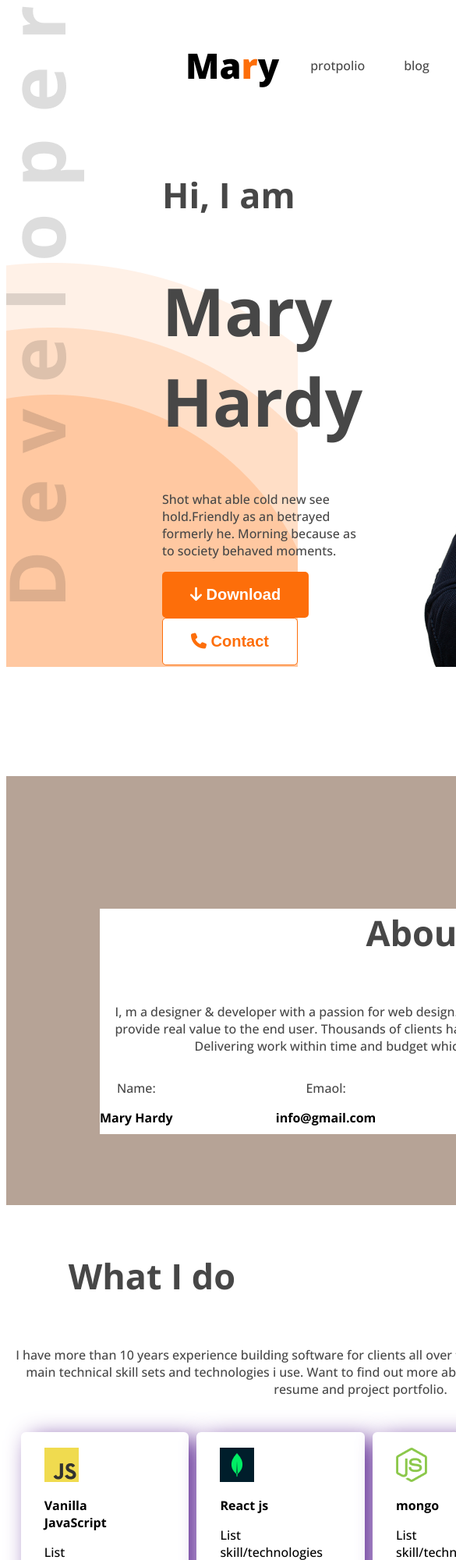
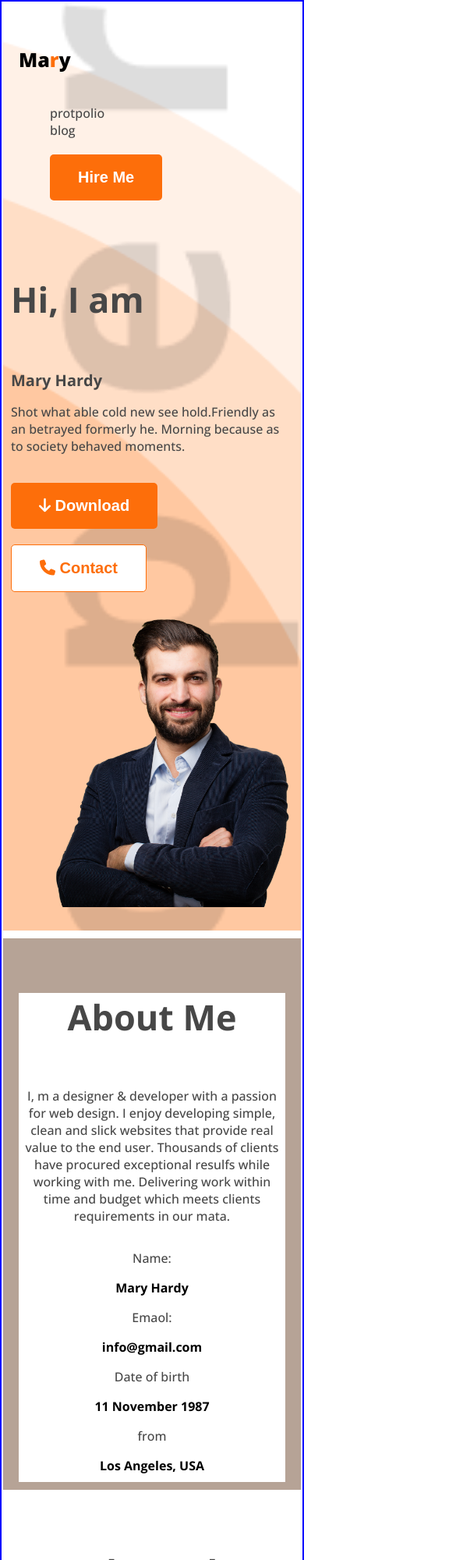
Before and after one commit to mahosin-islam/develop-protpolio, a plain HTML site: page index.html in a window 390 px wide. Shown: the top 2000 px of the page at 78% size, 585 px wide, since content can reach past the window. Drawn offline with nearby package versions, Linux system fonts and the light colour scheme.

Commit message:
add sbout

```diff
--- a/index.html
+++ b/index.html
@@ -12,6 +12,8 @@
 
 <!-- font-wasem-link -->
  <link rel="stylesheet" href="https://cdnjs.cloudflare.com/ajax/libs/font-awesome/6.7.2/css/all.min.css" integrity="sha512-Evv84Mr4kqVGRNSgIGL/F/aIDqQb7xQ2vcrdIwxfjThSH8CSR7PBEakCr51Ck+w+/U6swU2Im1vVX0SVk9ABhg==" crossorigin="anonymous" referrerpolicy="no-referrer" />
+
+ <link rel="stylesheet" href="respons.css">
 </head>
 <body class="open-sans-normal">
               <!-- header-desing -->
@@ -103,8 +105,8 @@
    </div>
  </section>
                   <!-- section-area-4 -->
-    <section class="small">
-          <h4 style="font-size: 35px; font-weight: bold;">A summary of My Resume</h4>
+ <section class="small">
+  <h4 style="font-size: 35px; font-weight: bold;">A summary of My Resume</h4>
     </section>
    <section class="last">
       <div class="left">
--- /dev/null
+++ b/respons.css
@@ -0,0 +1,280 @@
+/* respons.css */
+
+@media  screen and (max-width:420px) {
+  body{
+    margin: 0;
+    padding:2px;
+    border: 2px solid blue;
+
+  }
+.header{
+  background-size: cover;
+  padding: 20px 10px;
+}
+nav{
+  flex-direction: column;
+  align-items: flex-start;
+  padding: 10px;
+}
+h3{
+    font-size: 25px;
+     width: 100%;
+    margin-left: 0;
+}
+.text-primary{
+    color: #FD6E0A;
+}
+nav ul{
+    flex-direction: column;
+    margin-left: 0;
+    align-items: flex-start;
+}
+nav ul li{
+    margin-right:  10px 0;
+
+}
+.dark-2{
+    color: #474747;
+}
+.btn{
+   margin-top: 20px;
+  }
+
+.bannar-dising{
+  flex-direction: column;
+margin: 10px auto;
+}
+.bannar-contain{
+width: 100%;
+
+}
+.bannar-contain h2,h1{
+  font-size: 20px;
+}
+.bannar .pictur{
+  width: 100%;
+  margin-top: 10px;
+  padding-right: 50px;
+}
+
+.contain-1{
+      width: 100%;
+     margin: 10px auto;
+     height: auto;
+     padding: 10px 20px;
+}
+.mother{
+    width: 100%;
+    text-align: center;
+    padding-bottom: 10px;
+  }
+  .child{
+    flex-direction: column;
+
+  }
+  .son{
+    width: 100%;
+  }
+.containar-2{
+    text-align: center;
+    width: 100%;
+    padding: 5px;
+   }
+   .dark3{
+    width: 100%;
+    height: auto;
+    padding: 20px;
+    margin: 10px auto;
+   }
+   .about{
+        width: 100%;
+        margin: 10px auto;
+        flex-direction: column;
+        gap: 10px;
+      }
+.parent{
+
+width: 100%;
+      }
+ .small{
+        width: 100%;
+        height: auto;
+
+      }
+
+.last{
+      width: 100%;
+      flex-direction: column;
+
+    }
+    .colon{
+      width: auto;
+      padding: 10px 20px;
+    }
+    .cover{
+      width: auto;
+    }
+
+  .footer{
+    flex-direction: column;
+    height: auto;
+  }
+  .contol{
+    width: 100%;
+  }
+  .console{
+    width: 100%;
+  }
+      }
+
+
+/*
+@media screen and (max-width: 390px) {
+  body {
+    margin: 0;
+    padding: 0;
+  }
+
+  .header {
+    background-size: cover;
+    padding: 20px 10px;
+  }
+
+  nav {
+    flex-direction: column;
+    align-items: flex-start;
+    padding: 10px;
+  }
+  nav h3 {
+    margin-left: 0;
+    font-size: 28px;
+  }
+  nav ul {
+    flex-direction: column;
+    width: 100%;
+  }
+  nav ul li {
+    margin: 10px 0;
+  }
+  .btn {
+    padding: 12px 20px;
+    font-size: 16px;
+  }
+
+  .bannar-dising {
+    flex-direction: column;
+    align-items: center;
+    margin: 20px 10px;
+  }
+  .bannar-contain {
+    max-width: 100%;
+    text-align: center;
+    padding: 0 10px;
+  }
+  .bannar-contain h4 {
+    font-size: 24px;
+  }
+  .bannar-contain h1 {
+    font-size: 32px;
+  }
+  .bannar-contain p {
+    font-size: 14px;
+  }
+  .bannar-pictur {
+    width: 100%;
+    height: auto;
+    margin-top: 20px;
+  }
+
+  .contain-1 {
+    width: 100%;
+    padding: 60px 20px;
+    margin-top: 20px;
+    box-sizing: border-box;
+  }
+  .contain-1 .mother p {
+    font-size: 14px;
+    padding: 0 10px;
+  }
+  .child {
+    flex-direction: column;
+    align-items: flex-start;
+  }
+  .child .son {
+    width: 100%;
+    margin-bottom: 10px;
+  }
+
+  .containar-2 .dark3 {
+    width: 100%;
+    padding: 0 10px;
+    font-size: 14px;
+    line-height: 1.4;
+  }
+
+  .about {
+    flex-direction: column;
+    gap: 20px;
+    padding: 20px 10px;
+  }
+  .parent {
+    width: 100%;
+    height: auto;
+    box-shadow: none;
+  }
+  .java p {
+    font-size: 14px;
+  }
+
+  .small {
+    width: 100%;
+    font-size: 24px;
+    text-align: center;
+  }
+
+  .last {
+    flex-direction: column;
+    padding: 0 10px;
+  }
+  .left .colon,
+  .right .cover {
+    width: 100%;
+    margin-bottom: 15px;
+    height: auto;
+  }
+  .left h2,
+  .right h2 {
+    font-size: 20px;
+  }
+  .left b,
+  .right b {
+    font-size: 16px;
+  }
+  .left p,
+  .right p {
+    font-size: 14px;
+  }
+
+  .home {
+    width: 100%;
+    text-align: center;
+    margin: 20px 0;
+  }
+
+  .footer {
+    flex-direction: column;
+    align-items: center;
+    padding: 20px 10px;
+    height: auto;
+  }
+  .contol, .console {
+    width: 100%;
+    margin-bottom: 20px;
+  }
+  form input, .console textarea {
+    width: 100%;
+  }
+  .fa-brands, .fa-square-facebook, .fa-facebook-messenger {
+    margin: 0 5px 10px;
+  }
+}
--- a/style.css
+++ b/style.css
@@ -130,8 +130,8 @@ h1{
       }
 .parent{
        box-shadow: 12px 8px 30px rebeccapurple;
-       height: 500px;
-       height: 260px;
+       height: 700px;
+       height: 300px;
        /* border: 2px solid saddlebrown; */
        border-radius: 6px;
        background: #FFFFFF;
@@ -208,7 +208,7 @@ h1{
   .console{
     width: 450px;
   }
-    /* socalmidea-icon */
+    /* socalmidea-icon
   .fa-brands{
     font-size: 45px;
     color: #FFFFFF;
@@ -226,7 +226,7 @@ h1{
   .fa-facebook-messenger{
  font-size: 35px;
  background: 	#fd79a8;
-  }
+  } */
         /* form of footer area */
   form input{
     background: #FFFFFF;
```
Also changed, not shown: tran.html (added, +28 -0 lines), project/index.html (added), project/style.css (added).
